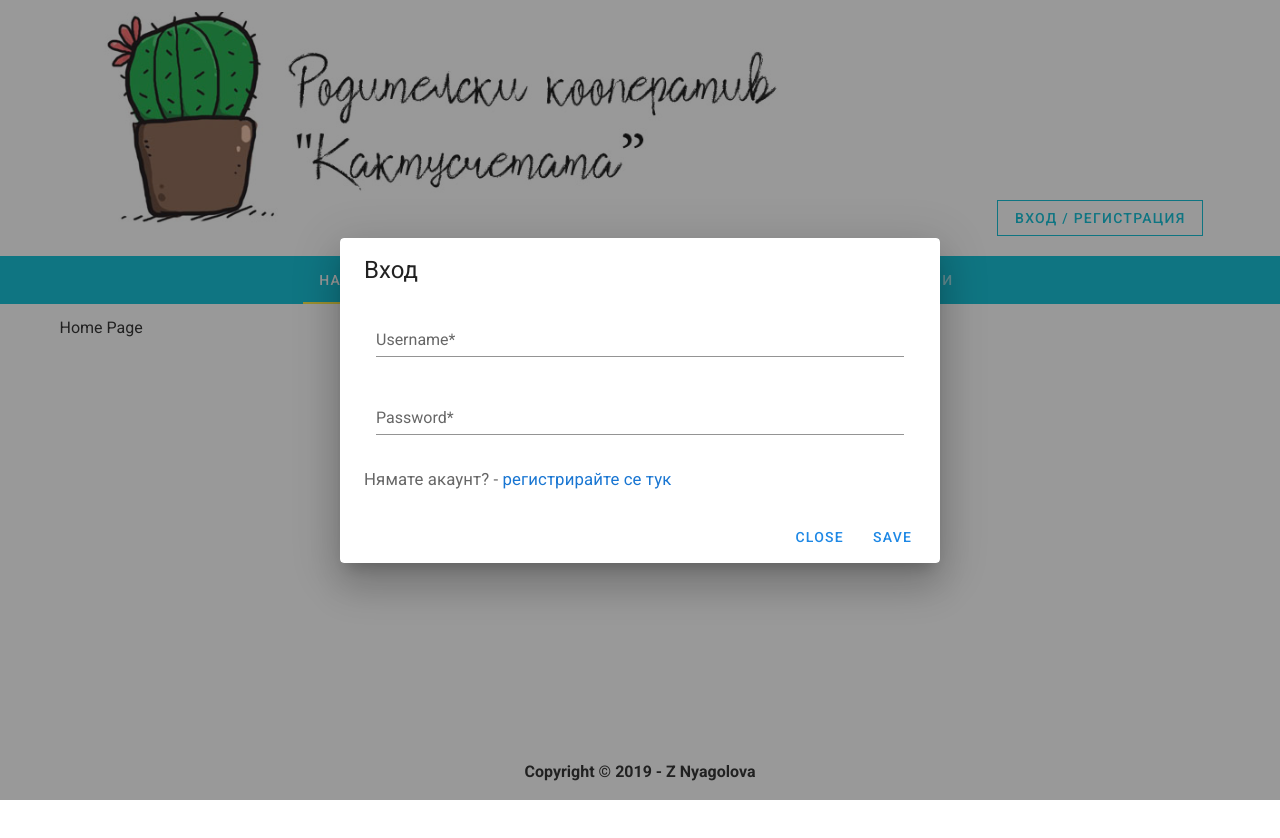
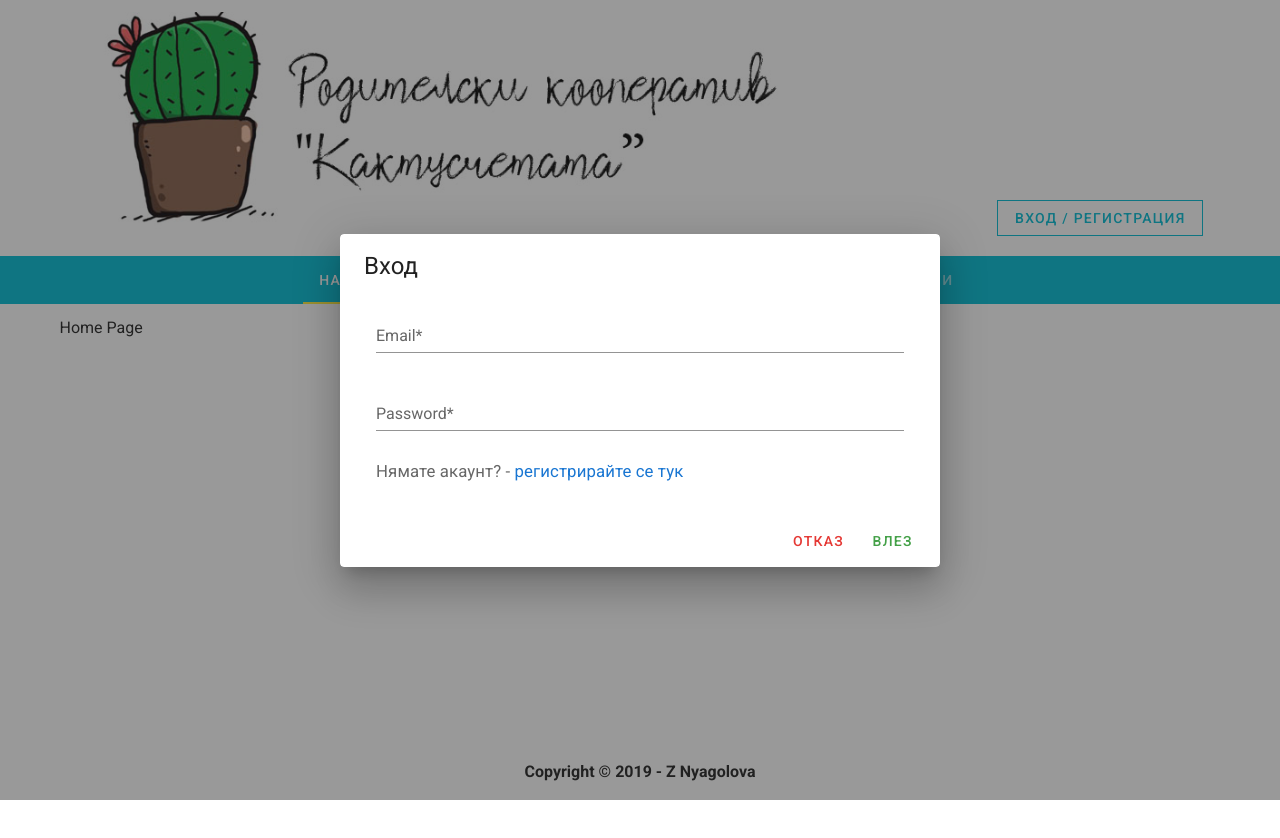
Before and after one commit to Nyagolova/Vue-App-Parents-Cooperative, a Vue app: page / in a window 1280 px wide. Both pictures are taken after a click on the button "ВХОД / РЕГИСТРАЦИЯ". Shown: the top 838 px of the page. Built offline with nearby package versions, Linux system fonts and the light colour scheme; no server answers.

Commit message:
Added registration
Added functionality to change auth form state (if login or register) and functionality to registrater in firebase

```diff
--- a/src/components/Authentication/AuthForm.vue
+++ b/src/components/Authentication/AuthForm.vue
@@ -2,7 +2,7 @@
     <v-dialog v-model="show" persistent max-width="600px">
         <v-card>
             <v-card-title>
-                <span class="headline">Вход</span>
+                <span class="headline">{{authMode}}</span>
             </v-card-title>
 
             <v-card-text>
@@ -10,21 +10,31 @@
                 <v-layout wrap>
 
                     <v-flex xs12>
-                    <v-text-field v-model="username" label="Username*" required></v-text-field>
+                        <v-text-field v-model="email" label="Email*" required></v-text-field>
                     </v-flex>
                     <v-flex xs12>
-                    <v-text-field v-model="password" label="Password*" type="password" required></v-text-field>
+                        <v-text-field v-model="password" label="Password*" type="password" required></v-text-field>
+                    </v-flex>
+
+                    <v-flex xs12 v-if="showRegister">
+                        <v-text-field v-model="password" label="Password*" type="password" required></v-text-field>
+                    </v-flex>
+
+                    <v-flex xs12 centered v-if="!showRegister">
+                        <big>Нямате акаунт? - <a @click="onShowRegister()"> регистрирайте се тук </a> </big>
                     </v-flex>
 
                 </v-layout>
                 </v-container>
-                <big>Нямате акаунт? - <a> регистрирайте се тук </a> </big>
+
             </v-card-text>
 
             <v-card-actions>
                 <v-spacer></v-spacer>
-                <v-btn color="blue darken-1" text @click.stop="show=false">Close</v-btn>
-                <v-btn color="blue darken-1" text @click.stop="onLoginClick()">Save</v-btn>
+                <v-btn color="red darken-1" text @click.stop="onCancelClick()">Отказ</v-btn>
+
+                <v-btn v-if="showRegister" color="green darken-1" text @click.stop="onRegisterClick()">Регистрирай се</v-btn>
+                <v-btn v-else color="green darken-1" text @click.stop="onLoginClick()">Влез</v-btn>
             </v-card-actions>
         </v-card>
     </v-dialog>
@@ -38,8 +48,10 @@ import { authenticate } from '@/services/AuthenticationServices'
 export default {
     data () {
         return {
-            username: '',
-            password: ''
+            email: '',
+            password: '',
+            authMode: 'Вход',
+            showRegister: false
         }
     },
     props: {
@@ -57,13 +69,27 @@ export default {
     },
     mixins : [authenticate],
     methods: {
+        onCancelClick() {
+            this.authMode = 'Вход'
+            this.showRegister = false
+            this.show = false
+        },
         onLoginClick() {
-            console.log('login')
-            this.login( this.username, this.password).then(
-                this.show=false
+            this.login( this.email, this.password).then(
+                this.show = false
             )
+        },
+        onRegisterClick() {
+            this.register( this.email, this.password).then(
+                this.show = false
+            )
+        },
+        onShowRegister () {
+            this.authMode = 'Регистрирация'
+            this.showRegister = true
         }
-    }
+    },
+
 }
 </script>
 
```
